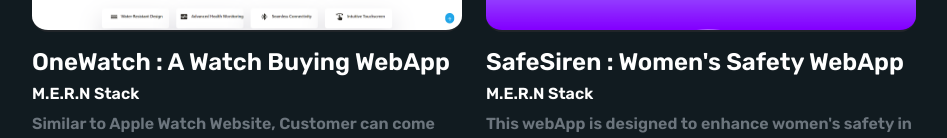
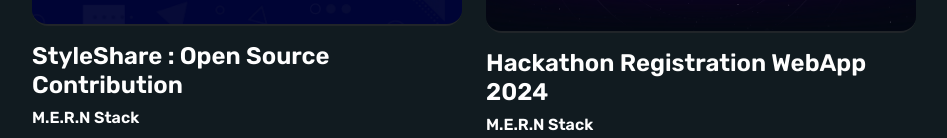
Before and after one commit to MeetDOD/MeetDodiyaPortfolio, a React (Create React App) app: page / in a window 1280 px wide. Shown: the part 2656-2794 px from the top of the page, without its empty margins (166-1113 px from the left). Built offline with nearby package versions, Linux system fonts and the light colour scheme.

Commit message:
Updated projects and qualifications

```diff
--- a/src/components/Qualification.jsx
+++ b/src/components/Qualification.jsx
@@ -19,7 +19,7 @@
                                 <h4>2021 - Ongoing</h4>
                                 <h3>Vidyavardhini's College Of Engineering And Technology</h3>
                                 <p>Bachelor of Engineering (B.E) In Information Technology</p>
-                                <p>CGPA: 9.3/10</p>
+                                <p>CGPA: 9.17/10</p>
                             </div>
                             <div className="box">
                                 <h4>2019 - 2021</h4>
@@ -40,9 +40,9 @@
                         </header>
                         <div className="contents">
                             <div className="box">
-                                <h4>May 2024 - Present</h4>
+                                <h4>May 2024 - Aug 2024</h4>
                                 <h3>GirlScript Summer of Code</h3>
-                                <h3>Contributor - Rank 16</h3>
+                                <h3>Contributor - Rank 15</h3>
                                 <p>Contributed to multiple open-source projects, enhancing functionality, fixing bugs, and collaborating globally.</p>
                             </div>
                             <div className="box">
@@ -53,8 +53,8 @@
                             <div className="box">
                                 <h4>July 2023 - Present</h4>
                                 <h3>VCET Hackathon</h3>
-                                <h3>Web Consultant</h3>
-                                <p>Developing and Managing Hackathon Website in Various aspect.</p>
+                                <h3>Web Consultant Head</h3>
+                                <p>Developing and Managing VCET Hackathon Website in Various aspect.</p>
                             </div>
                             <div className="box">
                                 <h4>Jul 2023 - Nov 2023</h4>
--- a/src/data/ProjectData.jsx
+++ b/src/data/ProjectData.jsx
@@ -4,6 +4,8 @@
 import libraryMs from '../Images/lbms.png';
 import hackathonWebApp from '../Images/hackathonWebApp.png';
 import safeSiren from '../Images/safeSiren.png';
+import styleShare from '../Images/styleShare.png';
+import hack from "../Images/hack24.png";
 
 export const projectData = [
     {
@@ -26,6 +28,24 @@
     },
     {
         id: 3,
+        image: styleShare,
+        technology: "M.E.R.N Stack",
+        title: 'StyleShare : Open Source Contribution',
+        description: "A web based platform where users can easily create, explore, and share Tailwind CSS components and designs with fellow users. With Admin Panel, Admin can manage users, posts, accounts, visualize data and much more...",
+        github: "https://github.com/VaibhavArora314/StyleShare",
+        liveLink: "https://style-share.vercel.app/app"
+    },
+    {
+        id: 4,
+        image: hack,
+        technology: "M.E.R.N Stack",
+        title: 'Hackathon Registration WebApp 2024',
+        description: "This is the vcet hackathon 2024 webapp which is created for my college Hackathon Registration Process. Using various Reactjs packages and various npm Libraries for animation, GSAP, Framer motion etc...",
+        github: "https://github.com/MeetDOD/Hackathon_2024",
+        liveLink: "https://vcet-hackathon.com"
+    },
+    {
+        id: 5,
         image: oneWatch,
         technology: "M.E.R.N Stack",
         title: 'OneWatch : A Watch Buying WebApp',
@@ -34,7 +54,7 @@
         liveLink: "https://one-watch-store.web.app"
     },
     {
-        id: 4,
+        id: 6,
         image: safeSiren,
         technology: "M.E.R.N Stack",
         title: "SafeSiren : Women's Safety WebApp",
@@ -43,20 +63,20 @@
         liveLink: "https://safesiren.vercel.app"
     },
     {
-        id: 5,
+        id: 7,
         image: libraryMs,
         technology: "JAVA (Desktop Application)",
         title: 'Library Management System',
-        description: "Build with netbeans IDE, it is desktop application for library use, it has all function that a librarian can do in his notebook and manage the library in effective manner.",
+        description: "Build with netbeans IDE, it is desktop application for library use, it has all function that a librarian can do in his notebook and manage the library in effective manner. C.R.U.D Operation with modern UI/UX.",
         github: "https://github.com/MeetDOD/Library-Management-System-desktop-application-",
         liveLink: "https://github.com/MeetDOD/Library-Management-System-desktop-application-"
     },
     {
-        id: 6,
+        id: 8,
         image: hackathonWebApp,
         technology: "M.E.R.N Stack",
-        title: 'Hackathon Registration WebApp',
-        description: "This is the hackathon website which is created for my college Hackathon Registration Process. Using various Reactjs packages and various External Libraries.",
+        title: 'Hackathon Registration WebApp 2023',
+        description: "This is the vcet hackathon 2023 webapp which is created for my college Hackathon Registration Process. Using various Reactjs packages and various npm Libraries for animation, models and many other libraries.",
         github: "https://github.com/MeetDOD/Vcet-Hackathon-2023",
         liveLink: "https://vcet-hackathon.web.app"
     }
--- a/src/styles/qualification.css
+++ b/src/styles/qualification.css
@@ -33,7 +33,7 @@
 }
 
 .col .contents .box::before {
-  content: "⌛";
+  content: "🚀";
   font-family: "remixicon";
   position: absolute;
   display: flex;
```
Also changed, not shown: src/Images/hack24.png (added), src/Images/styleShare.png (added).
